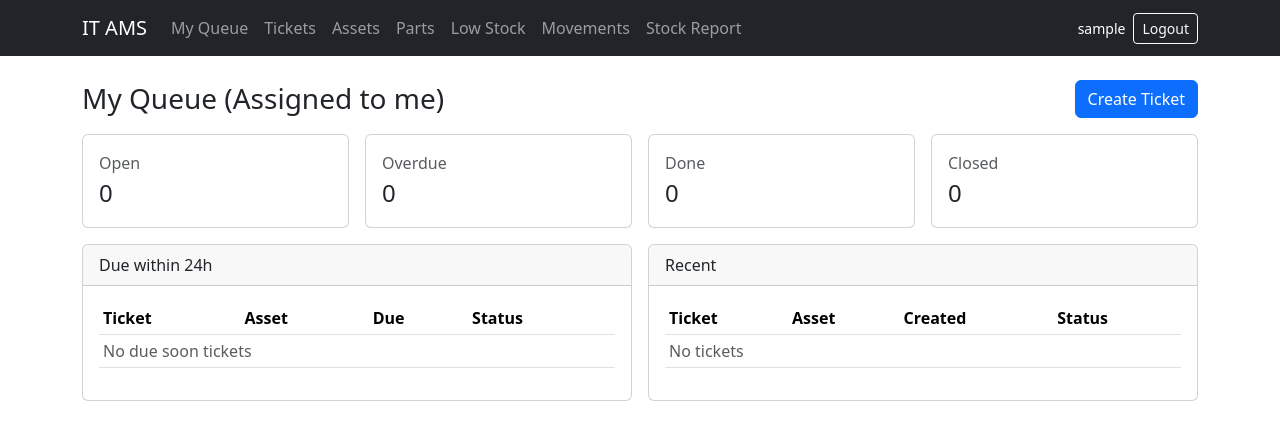
After one commit to pathipat11/IT-Asset-Maintenance, a Django app: page /my/ in a window 1280 px wide. The commit adds this page. Shown: the top 440 px of the page. Run offline with Django 5.2, Linux system fonts and the light colour scheme; the visitor is signed in with stand-in values (Sample User, id 1); data that the repository does not hold is empty.

Commit message:
Update: Employee Dashboard, Ticket SLA Automation

```diff
--- a/core/templates/core/base.html
+++ b/core/templates/core/base.html
@@ -14,6 +14,7 @@
         <div class="container">
             <a class="navbar-brand" href="{% url 'core:home' %}">IT AMS</a>
             <div class="navbar-nav">
+                <a class="nav-link" href="{% url 'core:my_dashboard' %}">My Queue</a>
                 <a class="nav-link" href="{% url 'core:ticket_list' %}">Tickets</a>
 
                 {% if can_admin_area %}
@@ -23,6 +24,7 @@
                 <a class="nav-link" href="{% url 'core:movement_history' %}">Movements</a>
                 <a class="nav-link" href="{% url 'core:stock_report' %}">Stock Report</a>
                 {% endif %}
+
             </div>
 
             <div class="ms-auto d-flex align-items-center gap-2 text-white">
--- /dev/null
+++ b/core/templates/core/my_dashboard.html
@@ -0,0 +1,111 @@
+{% extends "core/base.html" %}
+{% block title %}My Dashboard{% endblock %}
+{% block content %}
+
+<div class="d-flex justify-content-between align-items-center mb-3">
+    <h3 class="m-0">{{ scope_title }}</h3>
+    <a class="btn btn-primary" href="{% url 'core:ticket_create' %}">Create Ticket</a>
+</div>
+
+<div class="row g-3 mb-3">
+    <div class="col-md-3">
+        <div class="card">
+            <div class="card-body">
+                <div class="text-muted">Open</div>
+                <div class="fs-4">{{ count_open }}</div>
+            </div>
+        </div>
+    </div>
+    <div class="col-md-3">
+        <div class="card">
+            <div class="card-body">
+                <div class="text-muted">Overdue</div>
+                <div class="fs-4">{{ count_overdue }}</div>
+            </div>
+        </div>
+    </div>
+    <div class="col-md-3">
+        <div class="card">
+            <div class="card-body">
+                <div class="text-muted">Done</div>
+                <div class="fs-4">{{ count_done }}</div>
+            </div>
+        </div>
+    </div>
+    <div class="col-md-3">
+        <div class="card">
+            <div class="card-body">
+                <div class="text-muted">Closed</div>
+                <div class="fs-4">{{ count_closed }}</div>
+            </div>
+        </div>
+    </div>
+</div>
+
+<div class="row g-3">
+    <div class="col-md-6">
+        <div class="card">
+            <div class="card-header">Due within 24h</div>
+            <div class="card-body">
+                <table class="table table-sm">
+                    <thead>
+                        <tr>
+                            <th>Ticket</th>
+                            <th>Asset</th>
+                            <th>Due</th>
+                            <th>Status</th>
+                        </tr>
+                    </thead>
+                    <tbody>
+                        {% for t in due_soon %}
+                        <tr>
+                            <td><a href="{% url 'core:ticket_detail' t.id %}">{{ t.ticket_no }}</a></td>
+                            <td>{{ t.asset.asset_code }}</td>
+                            <td>{{ t.due_at|date:"Y-m-d H:i" }}</td>
+                            <td>{{ t.status }}</td>
+                        </tr>
+                        {% empty %}
+                        <tr>
+                            <td colspan="4" class="text-muted">No due soon tickets</td>
+                        </tr>
+                        {% endfor %}
+                    </tbody>
+                </table>
+            </div>
+        </div>
+    </div>
+
+    <div class="col-md-6">
+        <div class="card">
+            <div class="card-header">Recent</div>
+            <div class="card-body">
+                <table class="table table-sm">
+                    <thead>
+                        <tr>
+                            <th>Ticket</th>
+                            <th>Asset</th>
+                            <th>Created</th>
+                            <th>Status</th>
+                        </tr>
+                    </thead>
+                    <tbody>
+                        {% for t in recent %}
+                        <tr>
+                            <td><a href="{% url 'core:ticket_detail' t.id %}">{{ t.ticket_no }}</a></td>
+                            <td>{{ t.asset.asset_code }}</td>
+                            <td>{{ t.created_at|date:"Y-m-d H:i" }}</td>
+                            <td>{{ t.status }}</td>
+                        </tr>
+                        {% empty %}
+                        <tr>
+                            <td colspan="4" class="text-muted">No tickets</td>
+                        </tr>
+                        {% endfor %}
+                    </tbody>
+                </table>
+            </div>
+        </div>
+    </div>
+</div>
+
+{% endblock %}
--- a/core/urls.py
+++ b/core/urls.py
@@ -1,5 +1,5 @@
 from django.urls import path
-from . import views, stock_views
+from . import views, stock_views, views_my
 from .exports import export_assets_csv, export_tickets_csv, export_parts_csv, export_movements_csv
 
 
@@ -31,6 +31,8 @@ urlpatterns = [
 ]
 
 urlpatterns += [
+    path("my/", views_my.MyDashboardView.as_view(), name="my_dashboard"),
+
     path("tickets/<int:pk>/assign-to-me/", views.TicketAssignToMeView.as_view(), name="ticket_assign_to_me"),
     path("tickets/<int:pk>/start/", views.TicketStartView.as_view(), name="ticket_start"),
     path("tickets/<int:pk>/resolve/", views.TicketResolveView.as_view(), name="ticket_resolve"),
--- /dev/null
+++ b/core/views_my.py
@@ -0,0 +1,40 @@
+from datetime import timedelta
+
+from django.contrib.auth.mixins import LoginRequiredMixin
+from django.utils import timezone
+from django.views.generic import TemplateView
+
+from .models import Ticket
+from .permissions import is_it, is_manager
+
+
+class MyDashboardView(LoginRequiredMixin, TemplateView):
+    template_name = "core/my_dashboard.html"
+
+    def get_context_data(self, **kwargs):
+        ctx = super().get_context_data(**kwargs)
+        u = self.request.user
+        now = timezone.now()
+        active_status = ["NEW", "ASSIGNED", "IN_PROGRESS"]
+
+        # Employee เห็นเฉพาะของตัวเอง / IT+Manager เห็น "งานของฉัน" (assigned_to)
+        if is_it(u) or is_manager(u) or u.is_superuser:
+            base = Ticket.objects.filter(assigned_to=u)
+            ctx["scope_title"] = "My Queue (Assigned to me)"
+        else:
+            base = Ticket.objects.filter(requested_by=u)
+            ctx["scope_title"] = "My Tickets"
+
+        ctx["count_open"] = base.filter(status__in=active_status).count()
+        ctx["count_overdue"] = base.filter(status__in=active_status, due_at__lt=now).count()
+        ctx["count_done"] = base.filter(status="DONE").count()
+        ctx["count_closed"] = base.filter(status="CLOSED").count()
+
+        ctx["due_soon"] = base.filter(
+            status__in=active_status,
+            due_at__gte=now,
+            due_at__lte=now + timedelta(hours=24),
+        ).select_related("asset").order_by("due_at")[:10]
+
+        ctx["recent"] = base.select_related("asset").order_by("-created_at")[:10]
+        return ctx
```
Also changed, not shown: core/sla.py (added, +13 -0 lines), core/templates/core/ticket_detail.html (+11 -1 lines), core/templates/core/ticket_list.html (+8 -1 lines), core/views.py (+14 -0 lines).
